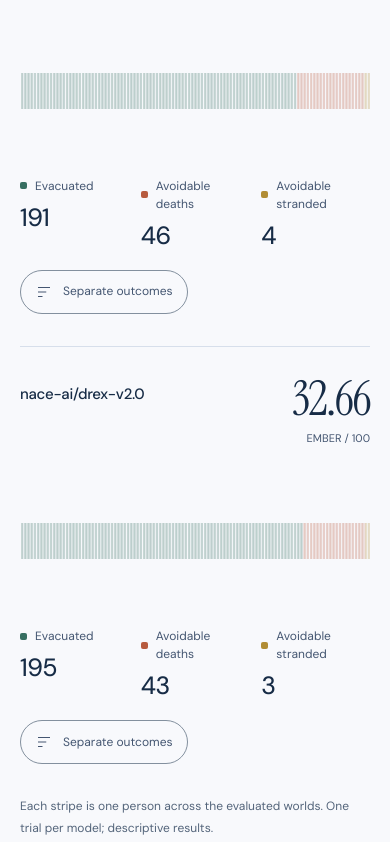
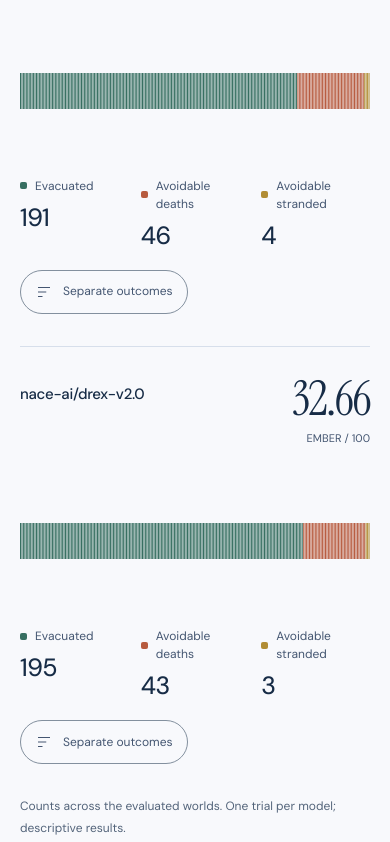
Before and after one commit to Aryabhatta-0/EMBERBench-site, a website: page site/index.html in a window 390 px wide. Shown: the part 1169-2011 px from the top of the page. Drawn offline with Linux system fonts and the light colour scheme.

Commit message:
Keep outcome bands legible on narrow screens

```diff
--- a/site/contribution.css
+++ b/site/contribution.css
@@ -21,7 +21,7 @@ body[data-page='company'] .contributions{max-width:1440px;padding:36px 48px 64px
 .contributions .outcome-score>span{display:block;font-size:11px;margin-top:7px;}
 .contributions .people-art{grid-column:1/-1;height:154px;overflow:clip;margin:32px 0 20px;}
 .contributions .people-art-inner{width:100%;height:144px;flex:1;transform:none;}
-.contributions .outcome-person{width:var(--mark-width);height:36px;border-radius:0;border-right:.7px solid var(--surface-0);}
+.contributions .outcome-person{width:var(--mark-width);height:36px;border-radius:0;border-right:clamp(0px,calc(var(--mark-width) - 1.5px),.7px) solid var(--surface-0);}
 .contributions .outcome-key{grid-column:1/-1;display:grid;grid-template-columns:repeat(3,minmax(0,1fr));gap:20px;}
 .contributions .outcome-key dt{font-size:12px;gap:8px;}
 .contributions .outcome-key i{width:7px;height:7px;border-radius:2px;}
--- a/site/index.html
+++ b/site/index.html
@@ -25,7 +25,7 @@
     <link rel="stylesheet" href="anantam.css?v=20261027-boundless-1">
     <link rel="stylesheet" href="experience.css?v=20261027-distill-1">
     <link rel="stylesheet" href="hero-motion.css?v=20261027-boundless-1">
-    <link rel="stylesheet" href="contribution.css?v=20261027-editorial-1">
+    <link rel="stylesheet" href="contribution.css?v=20261027-editorial-2">
   </head>
   <body data-page="company">
     <main id="main" tabindex="-1">
@@ -38,7 +38,7 @@
       </section><div class="hero-shore" aria-hidden="true"><svg viewBox="0 0 1440 180" preserveAspectRatio="none"><path d="M0 28C420 180 844 166 1440 92V180H0Z"/></svg></div></div>
       <section class="contributions" id="contributions" aria-labelledby="contributions-title">
         <header class="contribution-heading"><div><h2 id="contributions-title">EMBERBench</h2><p>AI decisions, tested in fire evacuations.</p></div></header>
-        <div class="outcome-feature"><div id="outcome-cards"><p>Loading published results.</p></div><p class="outcome-end">Each stripe is one person across the evaluated worlds. One trial per model; descriptive results.</p></div>
+        <div class="outcome-feature"><div id="outcome-cards"><p>Loading published results.</p></div><p class="outcome-end">Counts across the evaluated worlds. One trial per model; descriptive results.</p></div>
         <div class="method-feature"><div class="method-feature-heading"><h3>Inside the evaluation</h3></div><div id="home-evaluation-loop"><p>Models choose actions. Completed records are verified and scored.</p></div><p class="method-score-note">EMBER combines safety and execution quality, on a 0–100 scale.</p></div>
       </section>
     </main>
```
